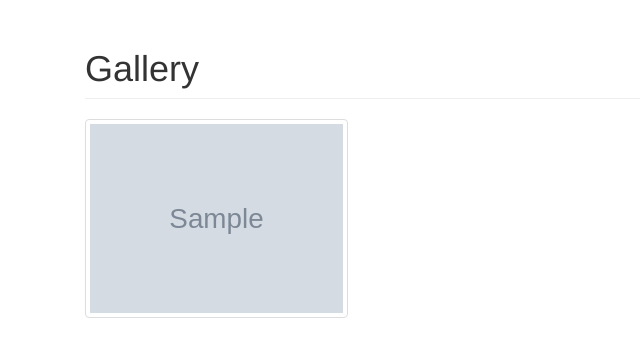
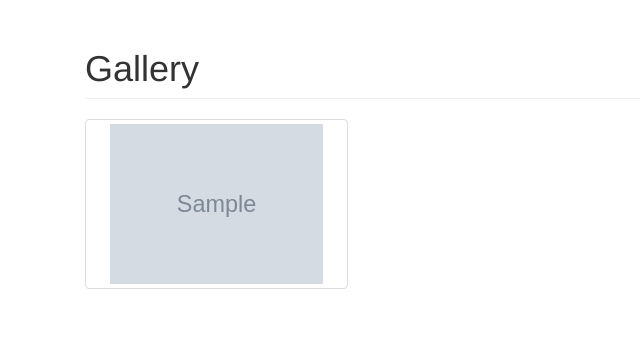
Before and after one commit to rg3915/gallery, a Django app: page /gallery/ in a window 1280 px wide. Shown: the part 51-408 px from the top of the page, without its empty margins (0-640 px from the left). Run offline with Django 3.2, Linux system fonts and the light colour scheme; tables that the repository leaves empty hold one stand-in row (values such as "Sample post"); grey boxes marked "Sample" are stand-in pictures; some libraries are stand-ins or nearby versions.

Commit message:
Ajustes html

```diff
--- a/gallery/core/templates/core/gallery_list.html
+++ b/gallery/core/templates/core/gallery_list.html
@@ -10,7 +10,7 @@
         {% for photo in gallery %}
           <div class="col-lg-3 col-md-4 col-xs-6 thumb">
             <a class="thumbnail" href="#">
-              <img class="img-responsive" src="{{ photo.photo.url }}">
+              <img class="img-responsive" style="height:160px" src="{{ photo.photo.url }}">
             </a>
           </div>
         {% endfor %}
--- a/gallery/core/templates/index.html
+++ b/gallery/core/templates/index.html
@@ -18,7 +18,7 @@
 {% block content %}
 
 	<div class="container jumbotron col-sm-4">
-		<h1	><a href="{% url 'core:gallery_list' %}">Gallery</a></h1>
+		<h1	><a href="{% url 'core:gallery_list' %}" style="text-decoration:none">Gallery</a></h1>
 	</div>
 
 {% endblock content %}
```
